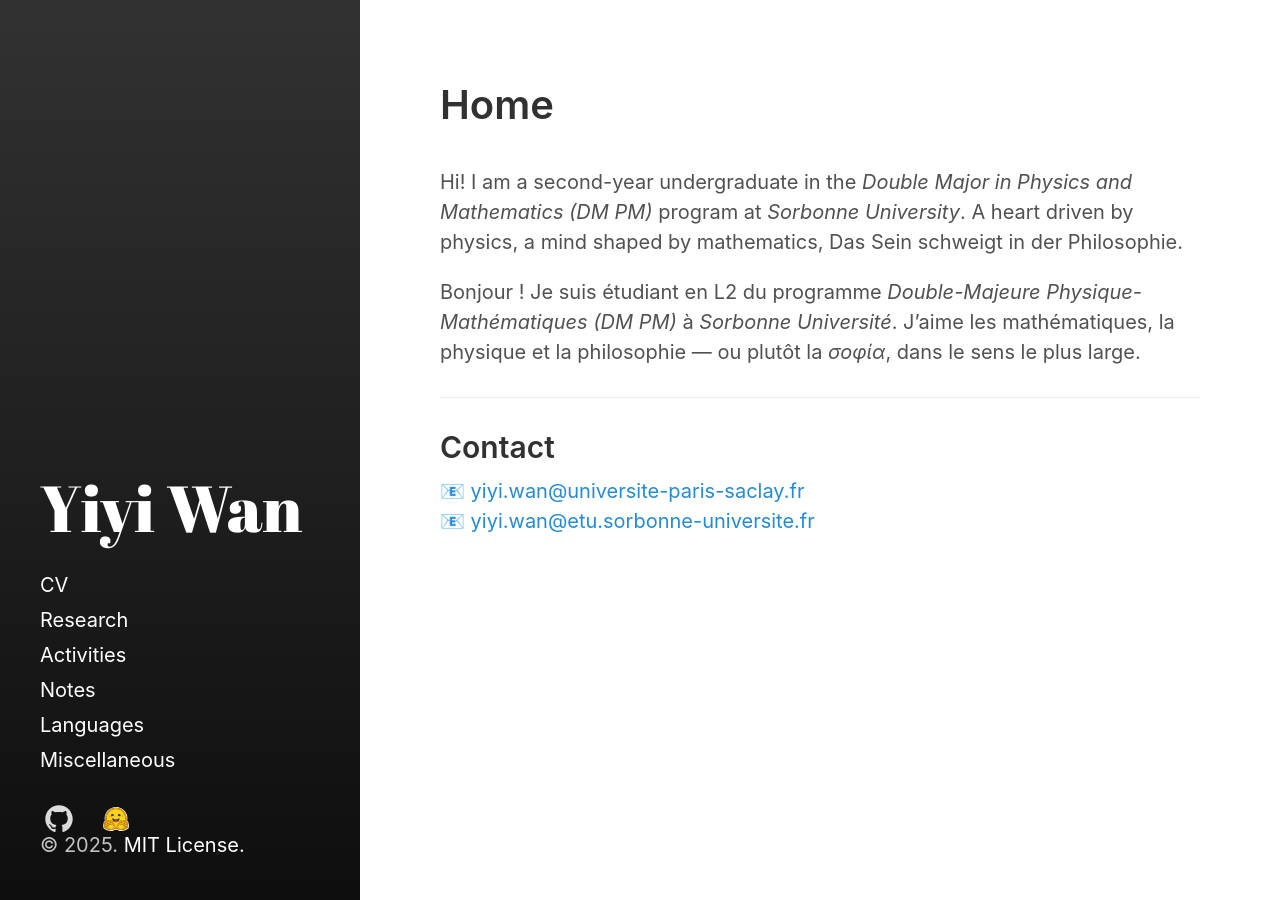
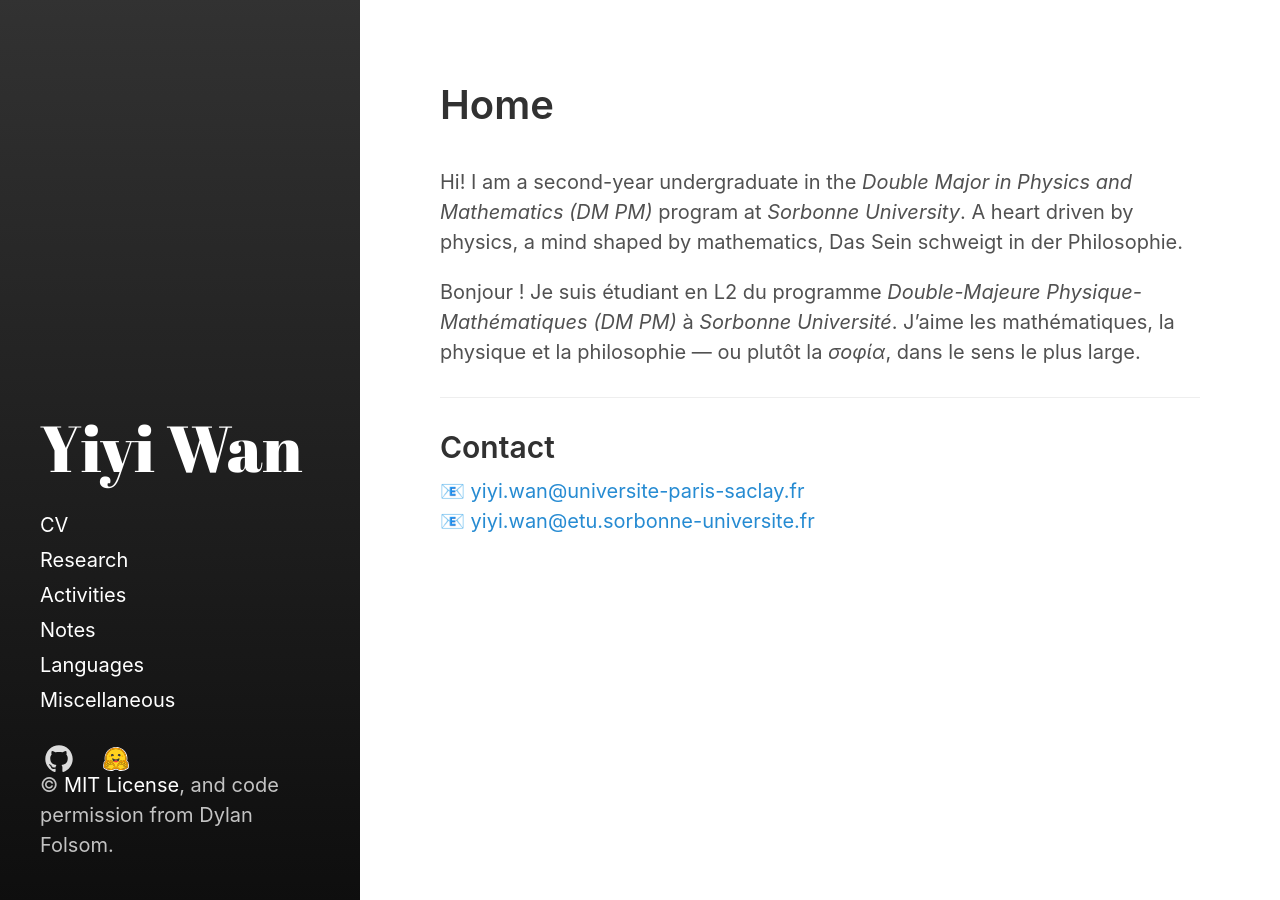
Before and after one commit to Roimex/Roimex.github.io, a Jekyll site: the page built from index.html, in a window 1280 px wide. Built offline with Jekyll 4.4.1, drawn with Linux system fonts in a browser that asks for light colours.

Commit message:
Update copyright.html

```diff
--- a/_includes/copyright.html
+++ b/_includes/copyright.html
@@ -1,4 +1,3 @@
 <p>
-  &copy; {{ site.time | date: '%Y' }}.
-  <a href="{{ "/LICENSE.md" | relative_url }}">MIT License.</a>
+  &copy; <a href="{{ "/LICENSE.md" | relative_url }}">MIT License</a>, and code permission from Dylan Folsom.
 </p>
```
